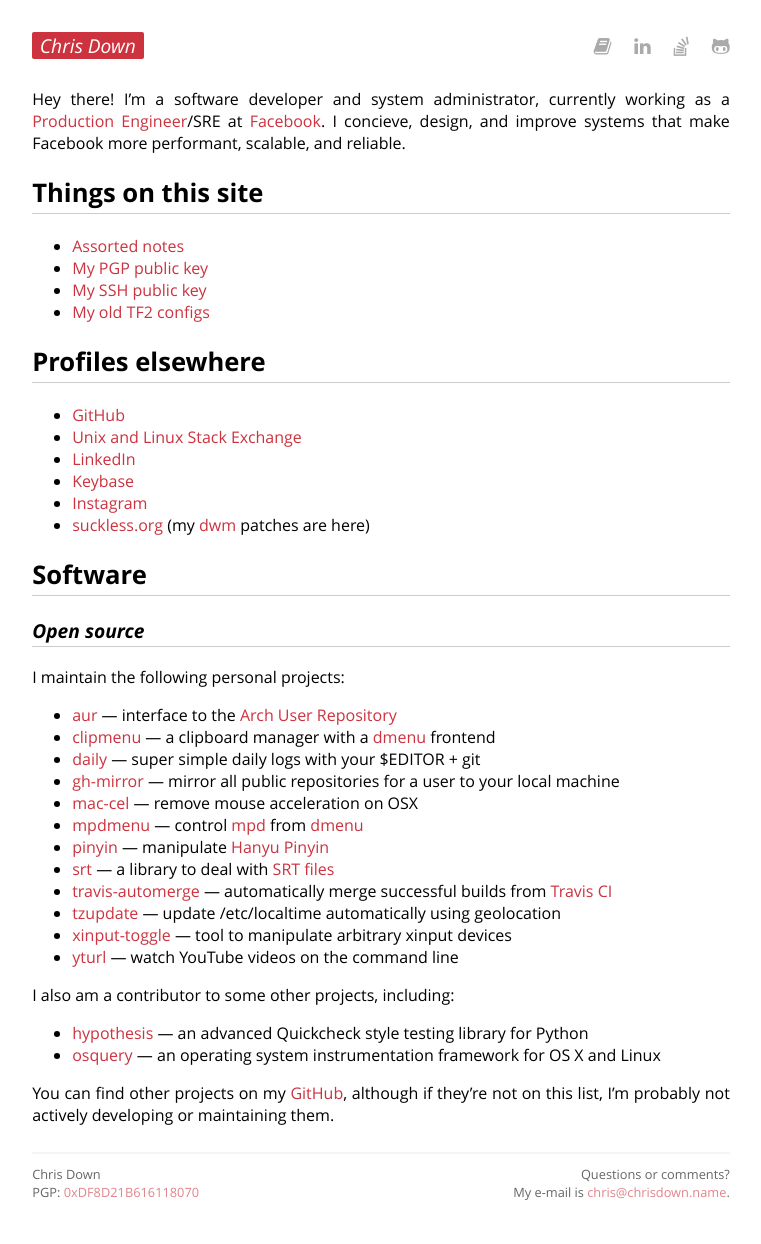
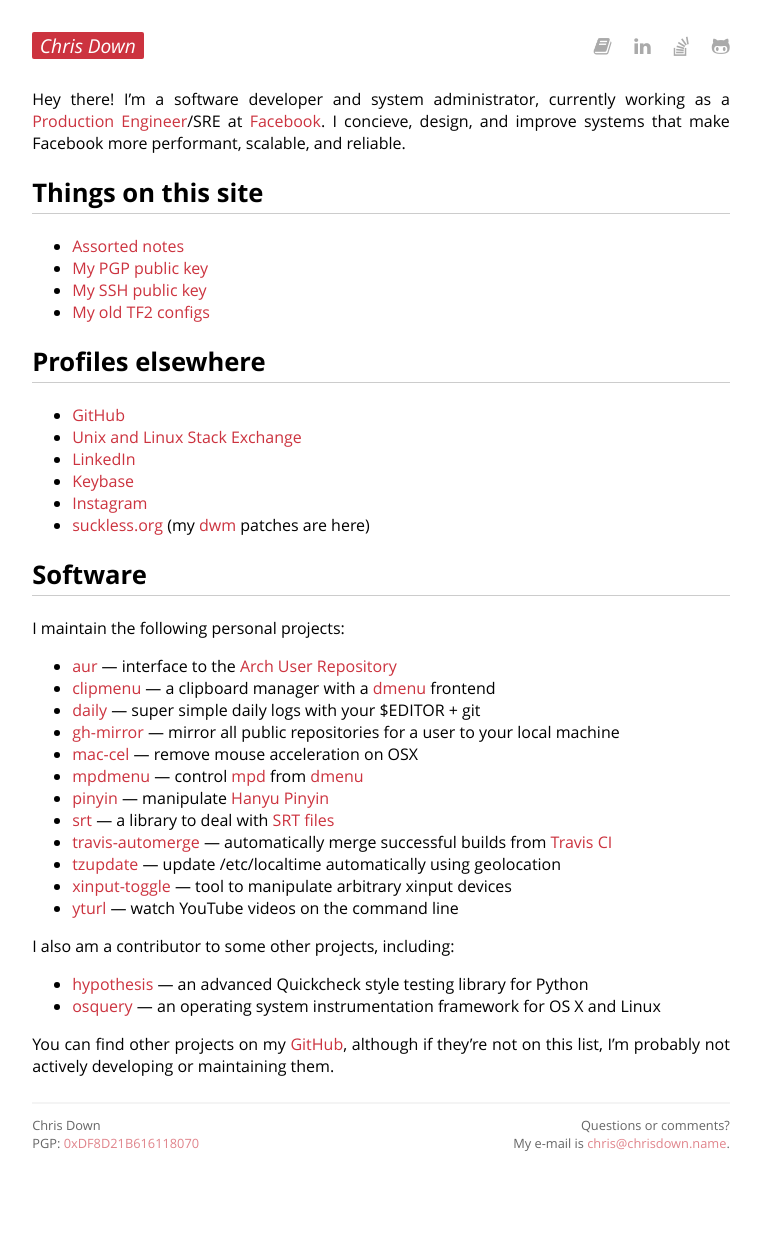
Before and after one commit to cdown/chrisdown.name, a Jekyll site: the page built from index.md, in a window 1280 px wide. Shown: the whole page, without its empty margins (259-1020 px from the left). Built offline with Jekyll 4.4.1, drawn with Linux system fonts in a browser that asks for light colours; after the commit the page ends 1195 px from its top, so only the background shows below that.

Commit message:
index: Remove Open Source header since it's the only one now

```diff
--- a/index.md
+++ b/index.md
@@ -32,8 +32,6 @@ improve systems that make Facebook more performant, scalable, and reliable.
   (my [dwm](http://dwm.suckless.org/) patches are here)
 
 ## Software
-
-### Open source
 
 I maintain the following personal projects:
 
```
